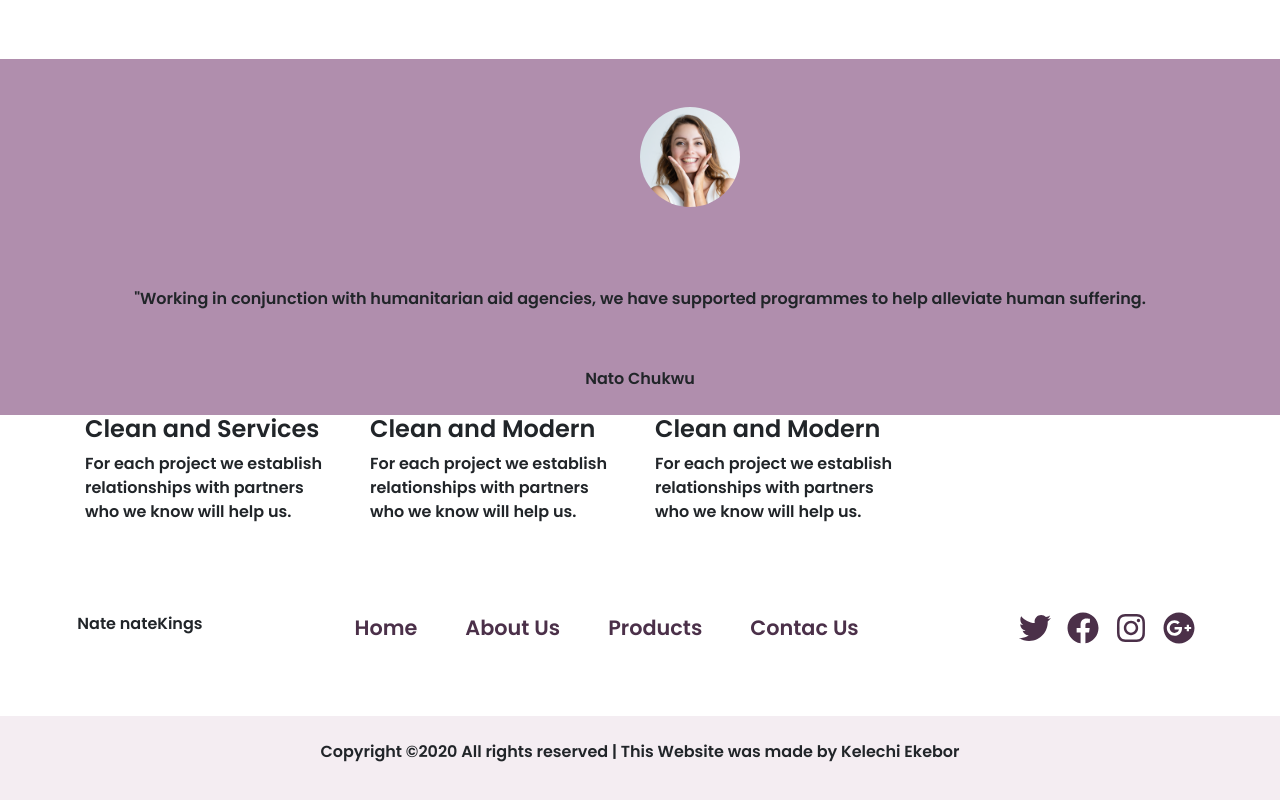
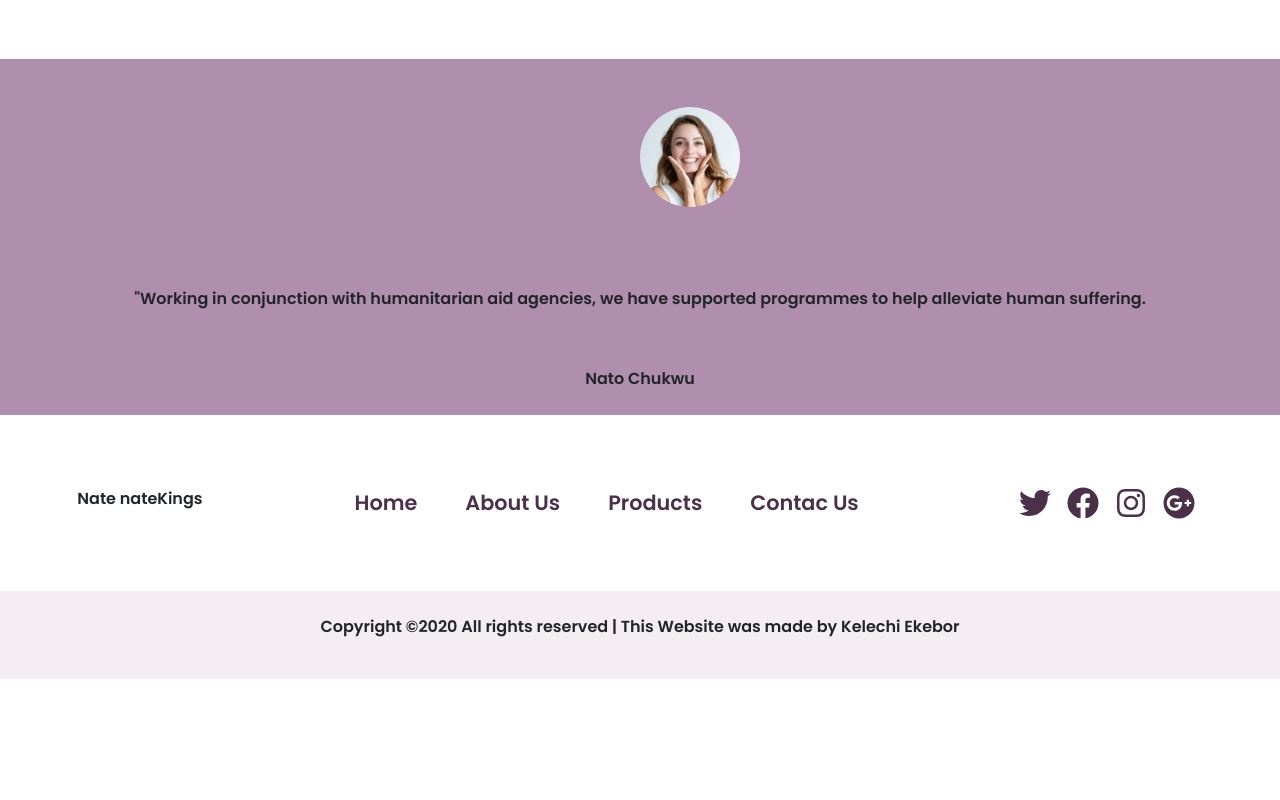
Before and after one commit to KelahKelah/Special-Effects-javascript-, a React (Create React App) app: page /about in a window 1280 px wide. Shown: the part 518-1318 px from the top of the page. After the commit the page ends 1197 px from the top, so only its background shows below. Built offline with nearby package versions, Linux system fonts and the light colour scheme.

Commit message:
commented the our services part of about us

```diff
--- a/src/pages/aboutUs/aboutUs.js
+++ b/src/pages/aboutUs/aboutUs.js
@@ -36,7 +36,7 @@ function AboutUs() {
 
 
             {/* OUR SERVICES  */}
-            <div className="container">
+            {/* <div className="container">
                 <div className="row">
                     <div className="col-xl-3 col-lg-4 col-md-6 col-sm-6">
                         <div className="info-caption">
@@ -57,7 +57,7 @@ function AboutUs() {
                         </div>
                     </div>
                 </div>
-            </div>
+            </div> */}
         </>
     )
 }
```
